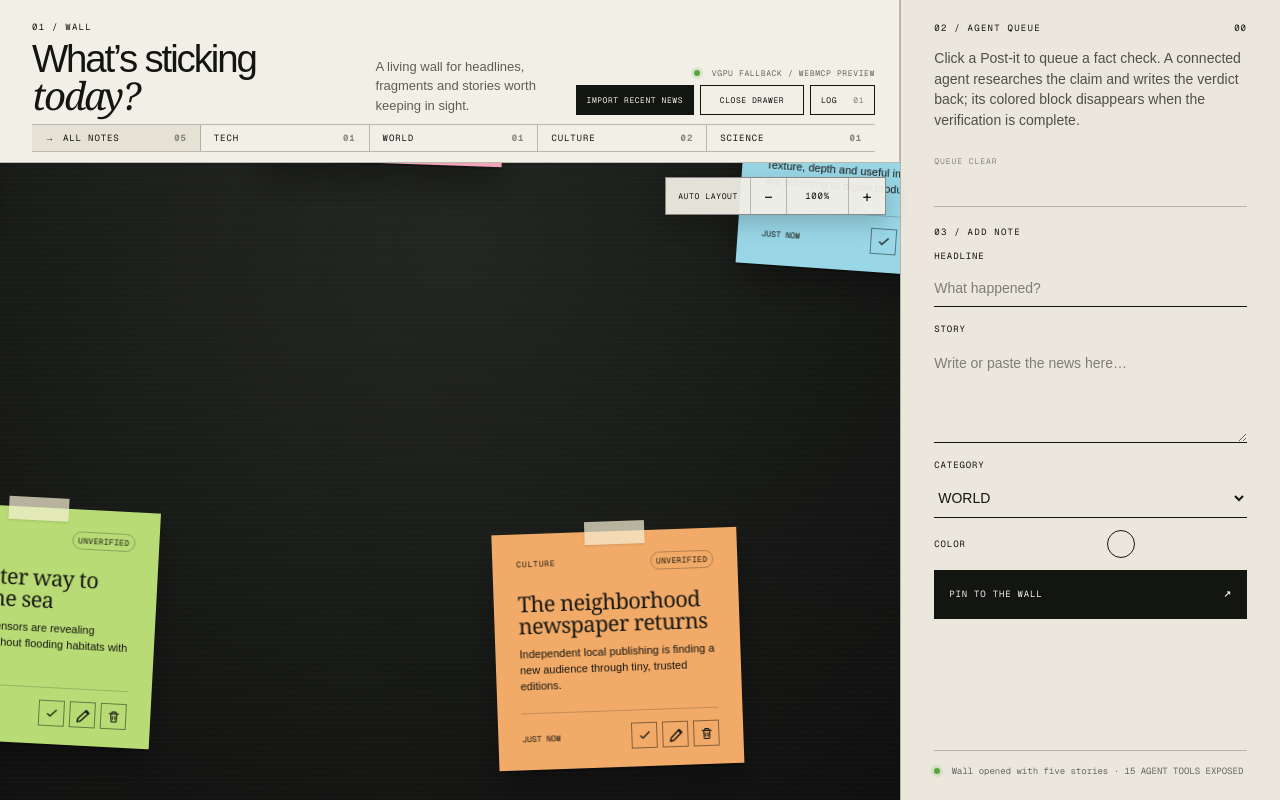
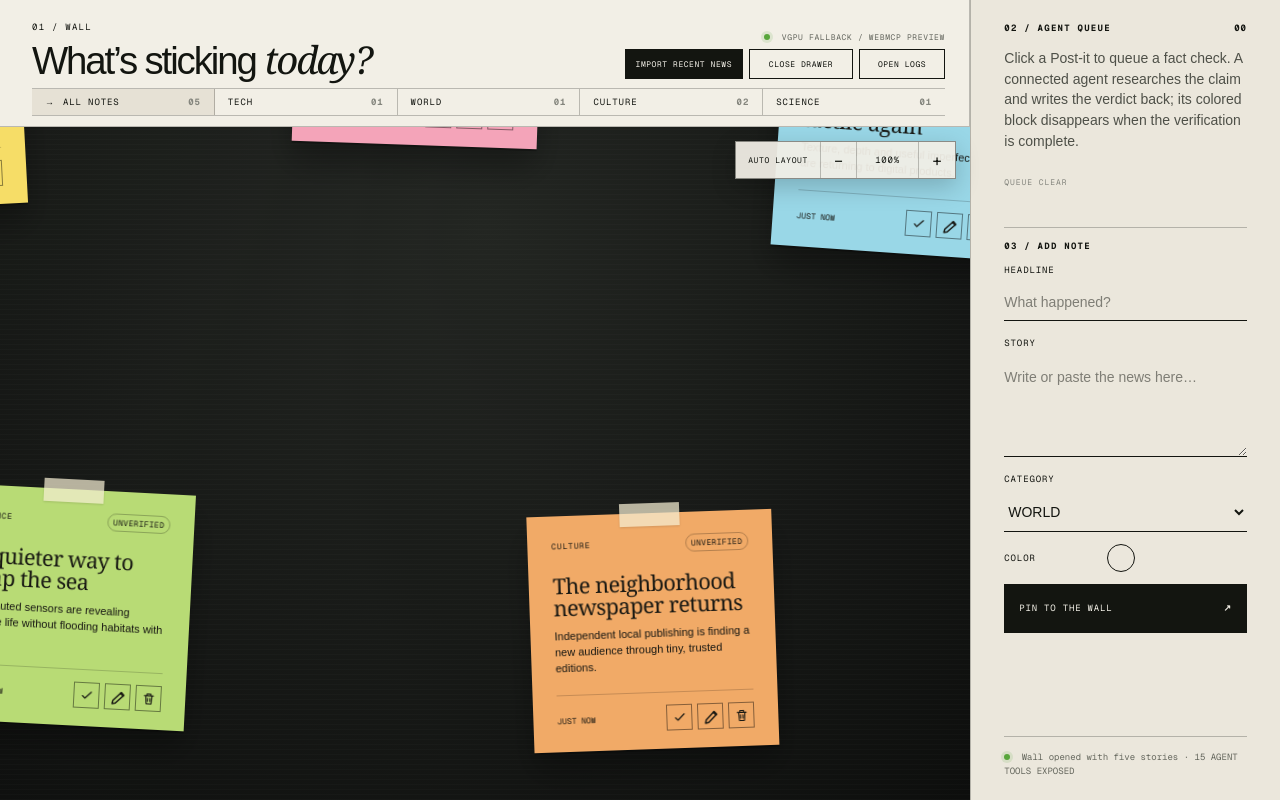
Before and after one commit to aletheia/the-daily-wall, a Next.js app: page / in a window 1280 px wide. Built offline with nearby package versions, Linux system fonts and the light colour scheme.

Commit message:
Refine wall header and drawer labels

```diff
--- a/app/globals.css
+++ b/app/globals.css
@@ -24,7 +24,7 @@ button { cursor: pointer; }
 .section-code { font: 9px var(--font-geist-mono), monospace; letter-spacing: .14em; }
 .rail h1, .composer h2 { margin: 4px 0 0; font-size: clamp(28px, 3vw, 44px); line-height: .94; letter-spacing: -.055em; font-weight: 400; }
 .rail h1 em, .composer h2 em { font-family: Georgia, serif; font-weight: 400; }
-.rail > p { justify-self: end; max-width: 330px; margin: 0; color: #5d5f55; font-size: 13px; line-height: 1.5; }
+.rail > p { justify-self: end; max-width: none; margin: 0; color: #5d5f55; font-size: 13px; line-height: 1.5; text-align: right; white-space: nowrap; }
 .rail-actions { display: grid; justify-items: end; gap: 7px; }
 .rail-runtime-status { color: #64665e; font: 8px var(--font-geist-mono), monospace; letter-spacing: .08em; white-space: nowrap; }
 .rail-runtime-status i { display: inline-block; width: 6px; height: 6px; margin-right: 6px; border-radius: 50%; background: #58a63b; box-shadow: 0 0 0 3px rgba(88,166,59,.14); }
@@ -34,10 +34,8 @@ button { cursor: pointer; }
 .rail-actions .header-import { background: var(--ink); color: var(--paper); }
 .rail-actions .header-import:disabled { opacity: .48; cursor: wait; }
 .rail-actions .drawer-toggle { min-width: 104px; }
-.rail-actions .header-log { min-width: 65px; display: flex; align-items: center; justify-content: space-between; gap: 9px; }
-.rail-actions .header-log b { color: #85867e; font-weight: 400; }
+.rail-actions .header-log { min-width: 86px; }
 .rail-actions .header-log[aria-expanded='true'] { background: #e54b36; color: white; }
-.rail-actions .header-log[aria-expanded='true'] b { color: white; }
 .rail nav { grid-column: 1 / -1; display: flex; margin-top: 9px; border-top: 1px solid var(--line); border-bottom: 1px solid var(--line); }
 .rail nav button { flex: 1; display: flex; justify-content: space-between; padding: 7px 13px; border: 0; border-right: 1px solid var(--line); background: transparent; font: 9px var(--font-geist-mono), monospace; letter-spacing: .1em; text-align: left; }
 .rail nav button:last-child { border-right: 0; }
@@ -107,7 +105,8 @@ button.fact-badge:hover { transform: translateY(-1px); box-shadow: 0 0 0 2px rgb
 
 .queue-panel { padding-bottom: 18px; border-bottom: 1px solid var(--line); }
 .queue-panel-head { display: flex; align-items: center; justify-content: space-between; }
-.queue-panel-head > b { font: 9px var(--font-geist-mono), monospace; letter-spacing: .1em; }
+.queue-panel-head .section-code, .form-code { font-weight: 700; }
+.queue-panel-head > b { font: 700 9px var(--font-geist-mono), monospace; letter-spacing: .1em; }
 .queue-description { margin: 14px 0 3px; color: #4e5048; font-size: 14px; line-height: 1.48; }
 .queue-blocks { min-height: 54px; display: flex; align-items: center; flex-wrap: wrap; gap: 7px; padding: 11px 0; }
 .queue-block-wrap { position: relative; width: 38px; height: 38px; }
@@ -119,7 +118,7 @@ button.fact-badge:hover { transform: translateY(-1px); box-shadow: 0 0 0 2px rgb
 .queue-block-wrap:hover .queue-remove, .queue-block-wrap:focus-within .queue-remove { opacity: 1; transform: scale(1); }
 .queue-remove:hover { background: #e54b36; color: white; }
 .queue-empty { color: #85867e; font: 8px var(--font-geist-mono), monospace; letter-spacing: .12em; }
-.form-code { display: block; margin-top: 19px; }
+.form-code { display: block; margin-top: 0; padding-top: 12px; }
 .composer form { display: flex; flex-direction: column; gap: 16px; margin: 12px 0 20px; }
 .composer label { display: flex; flex-direction: column; gap: 8px; font: 9px var(--font-geist-mono), monospace; letter-spacing: .1em; }
 .composer input, .composer textarea, .composer select { width: 100%; border: 0; border-bottom: 1px solid var(--ink); border-radius: 0; padding: 10px 0; background: transparent; outline: none; font: 14px Arial, sans-serif; letter-spacing: 0; }
@@ -177,7 +176,7 @@ button.fact-badge:hover { transform: translateY(-1px); box-shadow: 0 0 0 2px rgb
   100% { max-height: 230px; opacity: 1; transform: scaleY(1) translateY(0); }
 }
 
-@media (max-width: 1120px) { .news-layout { grid-template-columns: minmax(0, 1fr) minmax(310px, 310px); } .news-layout.drawer-closed { grid-template-columns: minmax(0, 1fr) minmax(0, 0); } .rail { grid-template-columns: 1fr auto; } .rail > p { display: none; } .rail nav { grid-column: 1 / -1; } }
+@media (max-width: 1350px) { .news-layout { grid-template-columns: minmax(0, 1fr) minmax(310px, 310px); } .news-layout.drawer-closed { grid-template-columns: minmax(0, 1fr) minmax(0, 0); } .rail { grid-template-columns: 1fr auto; } .rail > p { display: none; } .rail nav { grid-column: 1 / -1; } }
 @media (hover: none) { .queue-remove { opacity: 1; transform: scale(1); } }
 @media (max-width: 760px) { .newsroom-header { grid-template-columns: 1fr auto; } .newsroom-header p { display: none; } .news-layout { height: auto; display: block; } .news-layout.drawer-closed .composer { min-height: 0; max-height: 0; padding-top: 0; padding-bottom: 0; border: 0; } .rail { display: block; padding: 28px 22px 20px; } .rail-actions { margin-top: 18px; justify-items: start; } .rail-action-buttons { max-width: 100%; overflow-x: auto; } .rail nav { overflow-x: auto; } .rail nav button { min-width: 118px; } .postit-stage { height: 760px; } .postit { width: 42%; } .composer { min-height: 680px; max-height: 1800px; transition: max-height .4s cubic-bezier(.22,.78,.25,1), min-height .4s ease, transform .36s cubic-bezier(.22,.78,.25,1), opacity .24s ease .08s, padding .36s ease, border-color .24s ease, visibility 0s; } .agent-log-panel { height: min(48vh, 420px); } .log-columns, .log-entry { grid-template-columns: 58px 62px 66px minmax(0, 1fr); gap: 6px; } }
 @media (prefers-reduced-motion: reduce) { .news-layout, .composer, .postit, .postit::before, .postit::after, .postit > *, .shred-confetti i, .tape { transition-duration: .01ms !important; animation-duration: .01ms !important; animation-delay: 0ms !important; } }
--- a/app/page.tsx
+++ b/app/page.tsx
@@ -836,7 +836,7 @@ export default function Home() {
             <div className="rail-action-buttons">
               <button type="button" className="header-import" onClick={queueRecentNewsImport} disabled={importQueued}>{importQueued ? 'IMPORT QUEUED' : 'IMPORT RECENT NEWS'}</button>
               <button type="button" className="drawer-toggle" onClick={() => setDrawerOpen((current) => !current)} aria-expanded={drawerOpen} aria-controls="news-drawer">{drawerOpen ? 'CLOSE DRAWER' : 'OPEN DRAWER'}</button>
-              <button type="button" className="header-log" onClick={() => setLogPanelOpen((current) => !current)} aria-expanded={logPanelOpen} aria-controls="agent-log-panel">LOG <b>{String(agentLogs.length).padStart(2, '0')}</b></button>
+              <button type="button" className="header-log" onClick={() => setLogPanelOpen((current) => !current)} aria-expanded={logPanelOpen} aria-controls="agent-log-panel">{logPanelOpen ? 'CLOSE LOGS' : 'OPEN LOGS'}</button>
             </div>
           </div>
           <nav aria-label="Filter notes">
```
